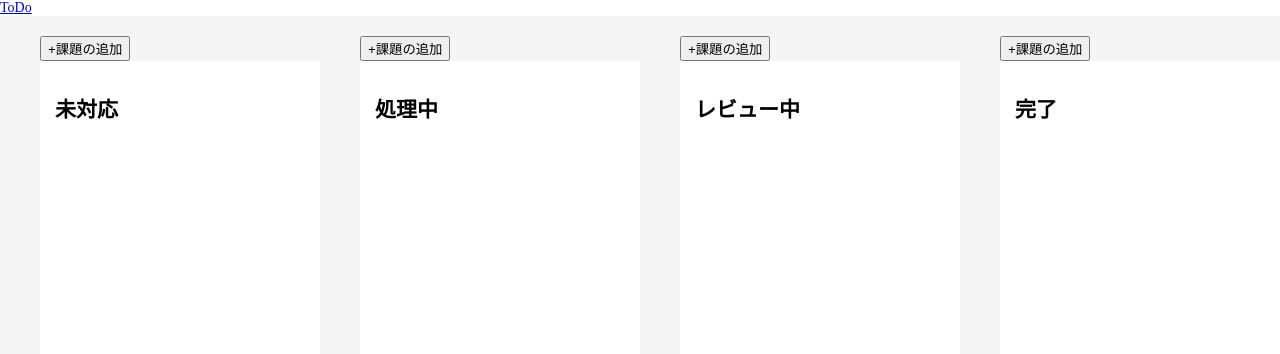
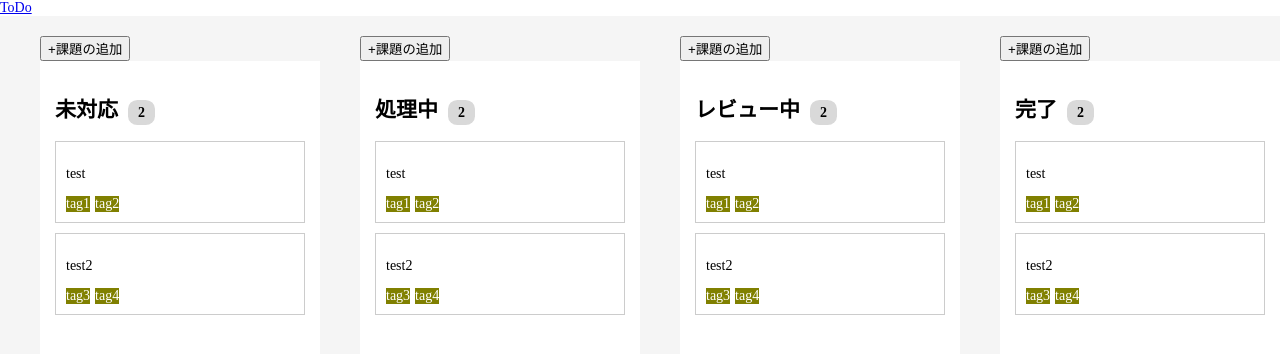
Before and after one commit to ryomarugon/TodoApp, a Nuxt app: page /App in a window 1280 px wide. Shown: the top 354 px of the page. Built offline with nearby package versions, Linux system fonts and the light colour scheme.

Commit message:
Create vuedraggble tasks

```diff
--- a/components/Modal.vue
+++ b/components/Modal.vue
@@ -60,10 +60,6 @@ export default {
     TaskList,
   },
   props: {
-    tasks: {
-      type: Array,
-      required: true,
-    },
     status: {
       type: String,
       required: true,
@@ -72,6 +68,10 @@ export default {
       type: Array,
       required: true,
     },
+    index: {
+      type: Number,
+      required: true
+    }
   },
 
   data() {
@@ -124,29 +124,11 @@ export default {
     },
     handleSubmit() {
       const formData = {
-        task: this.form.task,
-        tag: this.selectedTags,
-        status: this.status,
+        name: this.form.task,
+        tags: this.selectedTags,
       };
-      if (this.form.task !== "") {
-        switch (formData.status) {
-          case "UNSUPPORTED":
-            this.$emit("addTaskUnsupported", formData);
-            break;
-          case "IN_PROGRESS":
-            this.$emit("addTaskInProgress", formData);
-            break;
-          case "IN_REVIEW":
-            this.$emit("addTaskInReview", formData);
-            break;
-          case "COMPLETED":
-            this.$emit("addTaskCompleted", formData);
-            break;
-          default:
-            break;
-        }
-        this.$emit("closeModal");
-      }
+      this.$emit("addTask", formData, this.index)
+      this.$emit("closeModal");
     },
     closeModal() {
       this.$emit("closeModal");
--- a/components/TaskItem.vue
+++ /dev/null
@@ -1,48 +0,0 @@
-<template>
-  <div class="task-item">
-    <p>{{ task }}</p>
-    <ul class="tag-list">
-      <li v-for="tagItem in tag" :key="tagItem">{{ tagItem }}</li>
-    </ul>
-  </div>
-</template>
-
-<script>
-export default {
-  props: {
-    task: {
-      type: String,
-      required: true,
-    },
-    tag: {
-      type: Array,
-      required: true,
-    }
-  },
-};
-</script>
-
-<style scoped>
-.task-item {
-  border: 1px solid #ccc;
-  padding: 10px;
-  margin-bottom: 10px;
-}
-.tag-list {
-  display: flex;
-  /* flex-direction: column; */
-  /* align-content: flex-start; */
-  list-style: none;
-  margin: 0;
-  padding: 0;
-}
-li{
-  background-color:olive ;
-  color: white;
-  margin-right: 5px;
-}
-p,ul{
-  font-size: 14px;
-}
-
-</style>
--- a/components/TaskList.vue
+++ b/components/TaskList.vue
@@ -1,23 +1,41 @@
 <template>
   <div class="task-list">
-    <h2>{{ status }}</h2>
-    <div class="card-columns" v-if="tasks.length > 0">
-      <TaskItem
-        v-for="task in tasks"
-        :key="task.id"
-        :task="task.task"
-        :tag="task.tag"
-      />
+    <h2>
+      {{ status }}<span class="task-count">{{ tasks.length }}</span>
+    </h2>
+    <div class="card-columns">
+      <draggable
+        :list="tasks"
+        item-key="no"
+        @update:list="tasks = $event"
+        :animation="700"
+        group="taskGroup"
+        class="tasks-box"
+      >
+        <template #item="{ element }">
+          <div class="task-item">
+            <div>
+              <p>{{ element.name }}</p>
+              <ul class="tag-list">
+                <li v-for="tagItem in element.tags" :key="tagItem">
+                  {{ tagItem }}
+                </li>
+              </ul>
+            </div>
+          </div>
+        </template>
+      </draggable>
     </div>
   </div>
 </template>
 
 <script>
-import TaskItem from "./TaskItem.vue";
+// import TaskItem from "./TaskItem.vue";
+import draggable from "vuedraggable";
 
 export default {
   components: {
-    TaskItem,
+    draggable,
   },
   props: {
     status: {
@@ -39,4 +57,42 @@ export default {
   height: 75vh;
   overflow: auto;
 }
+.task-count {
+  border-radius: 35%;
+  width: 45px;
+  margin-left: 10px;
+  padding: 5px 10px;
+  font-size: 14px;
+  text-align: center;
+  height: 25px;
+  background-color: #d9d9d9;
+}
+.card-columns {
+  height: 90%;
+}
+.tasks-box{
+  height:100%;
+}
+.task-item {
+  border: 1px solid #ccc;
+  padding: 10px;
+  margin-bottom: 10px;
+}
+.tag-list {
+  display: flex;
+  /* flex-direction: column; */
+  /* align-content: flex-start; */
+  list-style: none;
+  margin: 0;
+  padding: 0;
+}
+li {
+  background-color: olive;
+  color: white;
+  margin-right: 5px;
+}
+p,
+ul {
+  font-size: 14px;
+}
 </style>
--- a/components/TodoApp.vue
+++ b/components/TodoApp.vue
@@ -1,29 +1,11 @@
 <template>
   <div class="container">
     <div class="row">
-      <div class="col">
-        <button @click="openModal('UNSUPPORTED')">
+      <div class="col" v-for="(tasks, index) in tasks_group" :key="index">
+        <button @click="openModal(statusList[index], index)">
           +<span class="text-success">課題の追加</span>
         </button>
-        <TaskList :status="status.UNSUPPORTED" :tasks="tasks_unsupported" />
-      </div>
-      <div class="col">
-        <button @click="openModal('IN_PROGRESS')">
-          +<span class="text-success">課題の追加</span>
-        </button>
-        <TaskList :status="status.IN_PROGRESS" :tasks="tasks_in_progress" />
-      </div>
-      <div class="col">
-        <button @click="openModal('IN_REVIEW')">
-          +<span class="text-success">課題の追加</span>
-        </button>
-        <TaskList :status="status.IN_REVIEW" :tasks="tasks_in_review" />
-      </div>
-      <div class="col">
-        <button @click="openModal('COMPLETED')">
-          +<span class="text-success">課題の追加</span>
-        </button>
-        <TaskList :status="status.COMPLETED" :tasks="tasks_completed" />
+        <TaskList :status="statusList[index]" :tasks="tasks_group[index]" />
       </div>
     </div>
   </div>
@@ -31,12 +13,9 @@
     @closeModal="closeModal"
     v-if="showModal"
     :status="selectedStatus"
-    :tasks="tasks"
+    :index="taskIndex"
     :tagHistory="tagHistory"
-    @addTaskUnsupported="addTaskUnsupported"
-    @addTaskInProgress="addTaskInProgress"
-    @addTaskInReview="addTaskInReview"
-    @addTaskCompleted="addTaskCompleted"
+    @addTask="addTask"
   ></Modal>
 </template>
 
@@ -51,67 +30,41 @@ export default {
   },
   data() {
     return {
-      status: {
-        UNSUPPORTED: "未対応",
-        IN_PROGRESS: "処理中",
-        IN_REVIEW: "レビュー中",
-        COMPLETED: "完了",
-      },
+      status: "",
+      taskIndex: "",
+      statusList: ["未対応", "処理中", "レビュー中", "完了"],
       showModal: false,
-      tasks: [],
-      tasks_unsupported: [],
-      tasks_in_progress: [],
-      tasks_in_review: [],
-      tasks_completed: [],
-      selectedStatus: false,
+      tasks_group: [
+        [
+          { name: "test", tags: ["tag1", "tag2"] },
+          { name: "test2", tags: ["tag3", "tag4"] },
+        ],
+        [
+          { name: "test", tags: ["tag1", "tag2"] },
+          { name: "test2", tags: ["tag3", "tag4"] },
+        ],
+        [
+          { name: "test", tags: ["tag1", "tag2"] },
+          { name: "test2", tags: ["tag3", "tag4"] },
+        ],
+        [
+          { name: "test", tags: ["tag1", "tag2"] },
+          { name: "test2", tags: ["tag3", "tag4"] },
+        ],
+      ],
+      selectedStatus: "",
       tagHistory: [],
-      // newTaskObj_unsupported: {
-      //   id: this.tasks_unsupported.length + 1,
-      //   value: this.tasks_unsupported,
-      // },
-      // newTaskObj_in_progress: {
-      //   id: this.tasks_in_progress.length + 1,
-      //   value: this.tasks_in_progress,
-      // },
-      // newTaskObj_in_review: {
-      //   id: this.tasks_in_review.length + 1,
-      //   value: this.tasks_in_review,
-      // },
-      // newTaskObj_completed: {
-      //   id: this.tasks_completed.length + 1,
-      //   value: this.tasks_completed,
-      // },
     };
   },
   methods: {
-    openModal(status) {
-      // let selectedStatus = true; // 定義されたメソッド内でしか使えない
-      // console.log(this.selectedStatus); // false
-      // console.log(selectedStatus); // true
+    openModal(status, index) {
+      this.taskIndex = index;
       this.selectedStatus = status;
       this.showModal = true;
+      console.log(status);
     },
-    addTaskUnsupported(task) {
-      this.tasks_unsupported.push(task);
-      // this.tasks_unsupported.push(this.newTaskObj_unsupported)
-      console.log(this.tasks_unsupported.length);
-    },
-    addTaskInProgress(task) {
-      this.tasks_in_progress.push(task);
-      // this.tasks_in_progress.push(this.newTaskObj_in_progress);
-      console.log(this.tasks_in_progress);
-    },
-    addTaskInReview(task) {
-      this.tasks_in_review.push(task);
-      // this.tasks_in_review.push(this.newTaskObj);
-      console.log(task);
-      console.log(this.tasks_in_review);
-    },
-    addTaskCompleted(task) {
-      this.tasks_completed.push(task);
-      // this.tasks_completed.push(this.newTaskObj);
-      console.log(task);
-      console.log(this.tasks_completed);
+    addTask(task, index) {
+      this.tasks_group[index].unshift(task);
     },
     closeModal() {
       this.showModal = false;
--- a/package.json
+++ b/package.json
@@ -18,6 +18,6 @@
     "vue-router": "^4.2.2",
     "vue-server-renderer": "^2.7.10",
     "vue-template-compiler": "^2.7.10",
-    "vuedraggable": "^2.24.3"
+    "vuedraggable": "^4.1.0"
   }
 }
--- a/pages/App.vue
+++ b/pages/App.vue
@@ -9,7 +9,6 @@
 import Header from "@/components/Header.vue";
 import TodoApp from "@/components/TodoApp.vue";
 import TaskList from "@/components/TaskList.vue";
-import TaskItem from "@/components/TaskItem.vue";
 import Modal from "@/components/Modal.vue";
 
 export default {
@@ -17,7 +16,6 @@ export default {
     Header,
     TodoApp,
     TaskList,
-    TaskItem,
     Modal,
   },
   data() {
```
Also changed, not shown: 1 other file (tests, documents, lock files or other folders).
